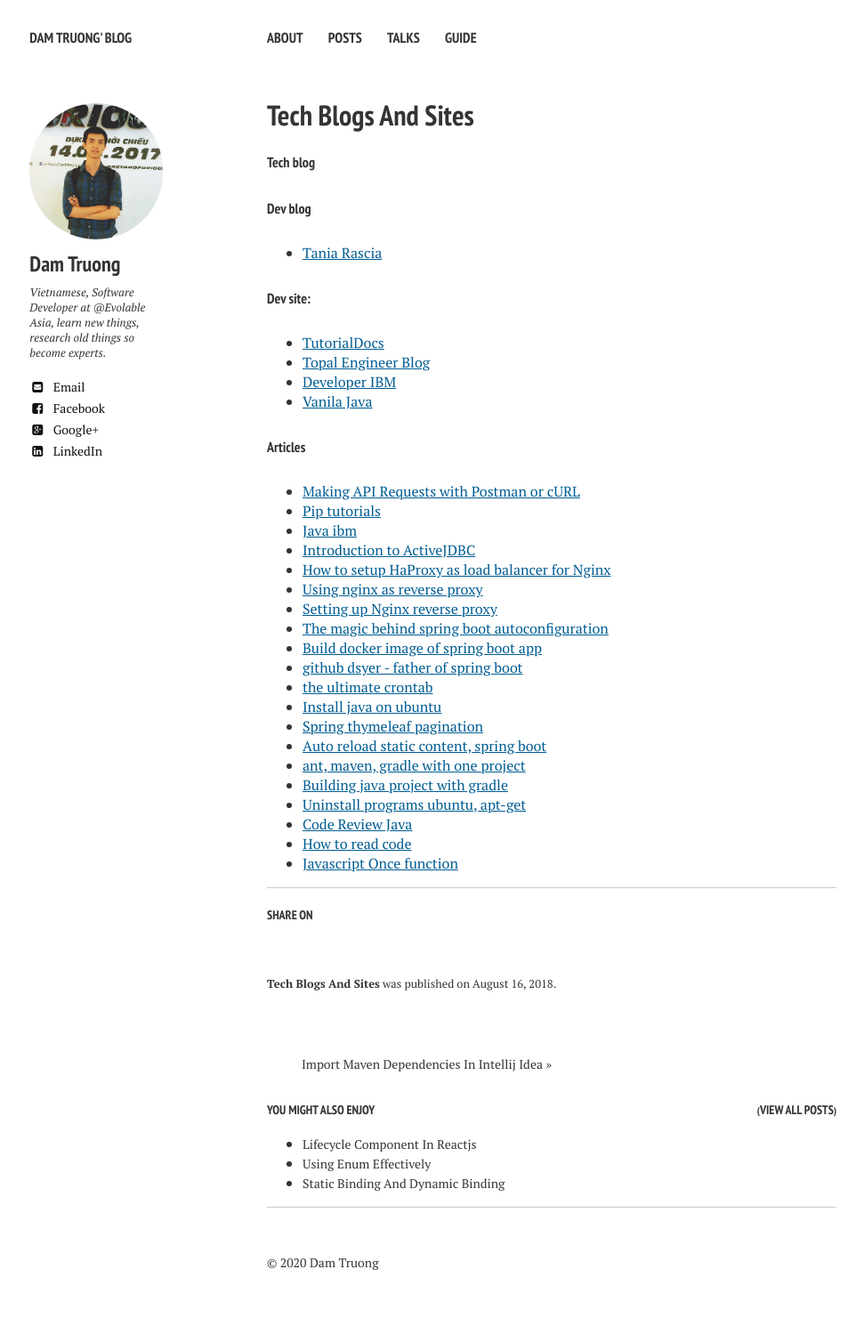
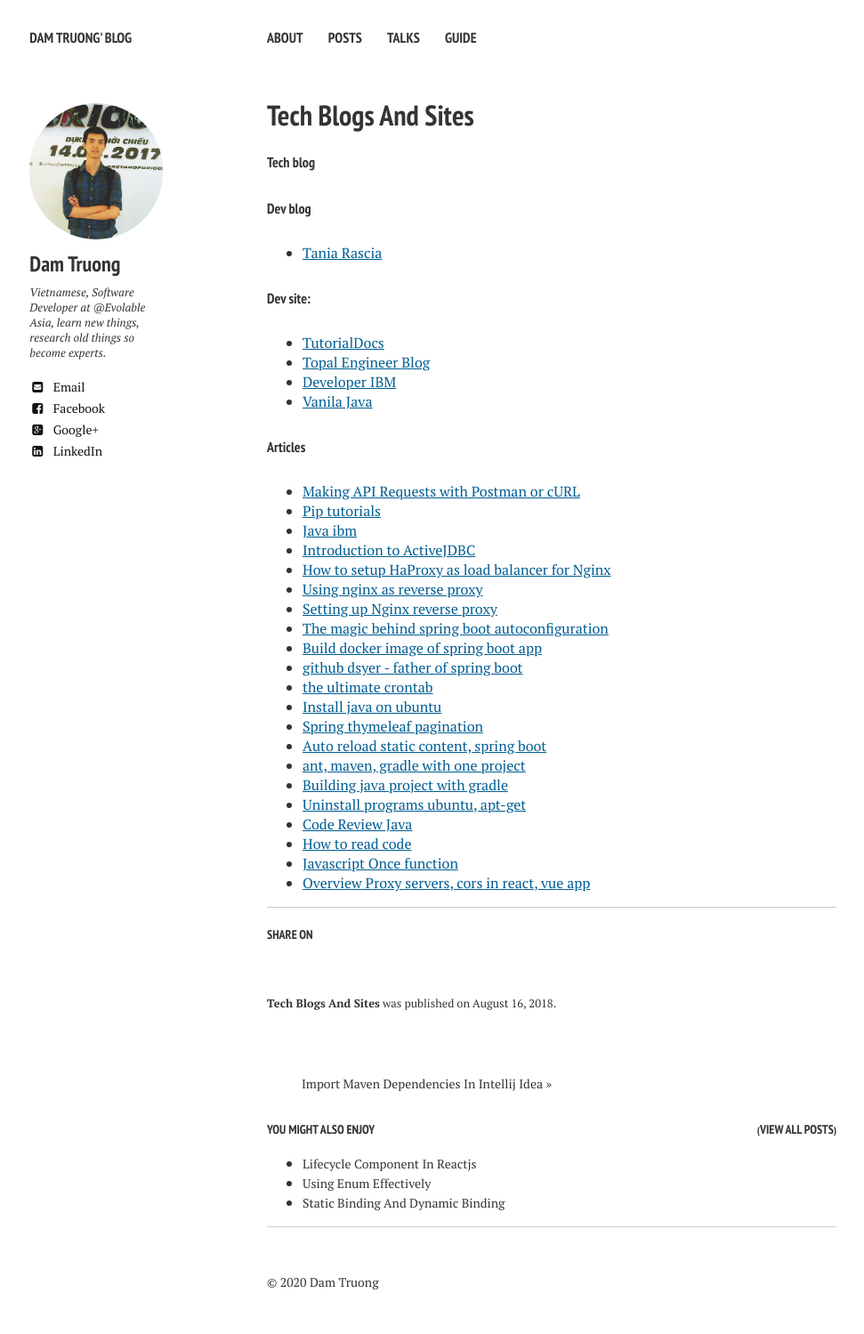
Before and after one commit to truongdam/truongdam.github.io, a Jekyll site: the page built from _posts/2018-08-16-tech-blogs-and-sites.md, in a window 1280 px wide. Shown: the whole page at 89% size, without its empty margins (20-991 px from the left). Built offline with Jekyll 4.4.1, drawn with Linux system fonts in a browser that asks for light colours; nearby versions of some CDN libraries; our own code applies the rules of GitHub Pages for plain Markdown files; before the commit the page ends 1477 px from its top, so only the background shows below that.

Commit message:
proxy servers, cors

```diff
--- a/_posts/2018-08-16-tech-blogs-and-sites.md
+++ b/_posts/2018-08-16-tech-blogs-and-sites.md
@@ -33,3 +33,4 @@
 - [Code Review Java](https://dev.to/smartyansh/code-review-checklist-for-java-beginners-181f)
 - [How to read code](https://spin.atomicobject.com/2017/06/01/how-to-read-code/)
 - [Javascript Once function](https://davidwalsh.name/javascript-once)
+- [Overview Proxy servers, cors in react, vue app](https://levelup.gitconnected.com/overview-of-proxy-server-and-how-we-use-them-in-react-bf67c062b929)
```
